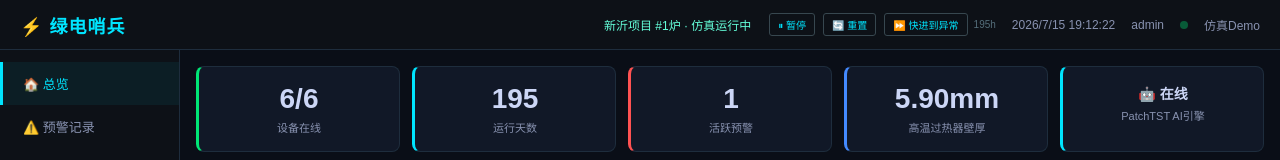
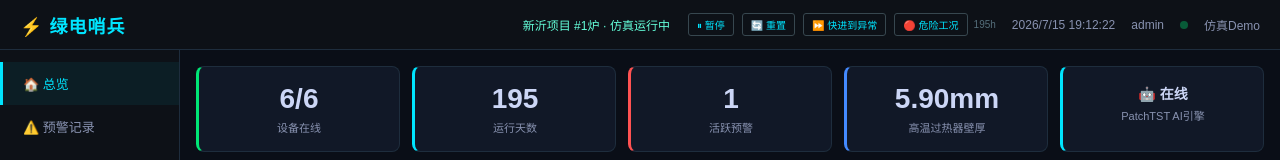
Before and after one commit to 721729/Early-Warning-System, a Vue app in the folder frontend/: page / in a window 1280 px wide. Shown: the top 160 px of the page. Built offline with nearby package versions, Linux system fonts and the light colour scheme; no server answers; sample sign-in values are in the browser's storage.

Commit message:
feat: 危险工况按钮+运维建议规则引擎说明

```diff
--- a/frontend/src/views/Dashboard.vue
+++ b/frontend/src/views/Dashboard.vue
@@ -9,6 +9,7 @@
           <button class="btn-time" @click="toggleAuto">{{ autoMode ? '⏸ 暂停' : '▶ 自动推进' }}</button>
           <button class="btn-time" @click="resetSim">🔄 重置</button>
           <button class="btn-time" @click="jumpToAnomaly">⏩ 快进到异常</button>
+          <button class="btn-time" @click="jumpToDanger">🔴 危险工况</button>
           <span style="font-size:10px;color:#546e7a">{{ runDays }}h</span>
         </span>
         <span class="time">{{ now }}</span>
@@ -150,12 +151,23 @@ async function autoAdvance() {
   } catch(e) { console.warn('[绿电哨兵]', e.message) }
 }
 
-// 跳转到异常时段（重置后正确到达异常起点）
+// 跳转到异常时段
 async function jumpToAnomaly() {
   autoMode.value = false
   try {
-    await request.get('/health/overview', { params: { reset: true } })  // 先重置
-    const r = await request.get('/health/overview', { params: { advance: 2880 } }) // 跳到异常段
+    await request.get('/health/overview', { params: { reset: true } })
+    const r = await request.get('/health/overview', { params: { advance: 2880 } })
+    if (r.data?.length) updateDashboard(r.data)
+  } catch(e) {}
+}
+
+// 跳转到危险工况（壁厚逼近3.0mm红线）
+async function jumpToDanger() {
+  autoMode.value = false
+  try {
+    await request.get('/health/overview', { params: { reset: true } })
+    // 推进到约500天——在高腐蚀率下壁厚逼近危险线
+    const r = await request.get('/health/overview', { params: { advance: 12000 } })
     if (r.data?.length) updateDashboard(r.data)
   } catch(e) {}
 }
```
